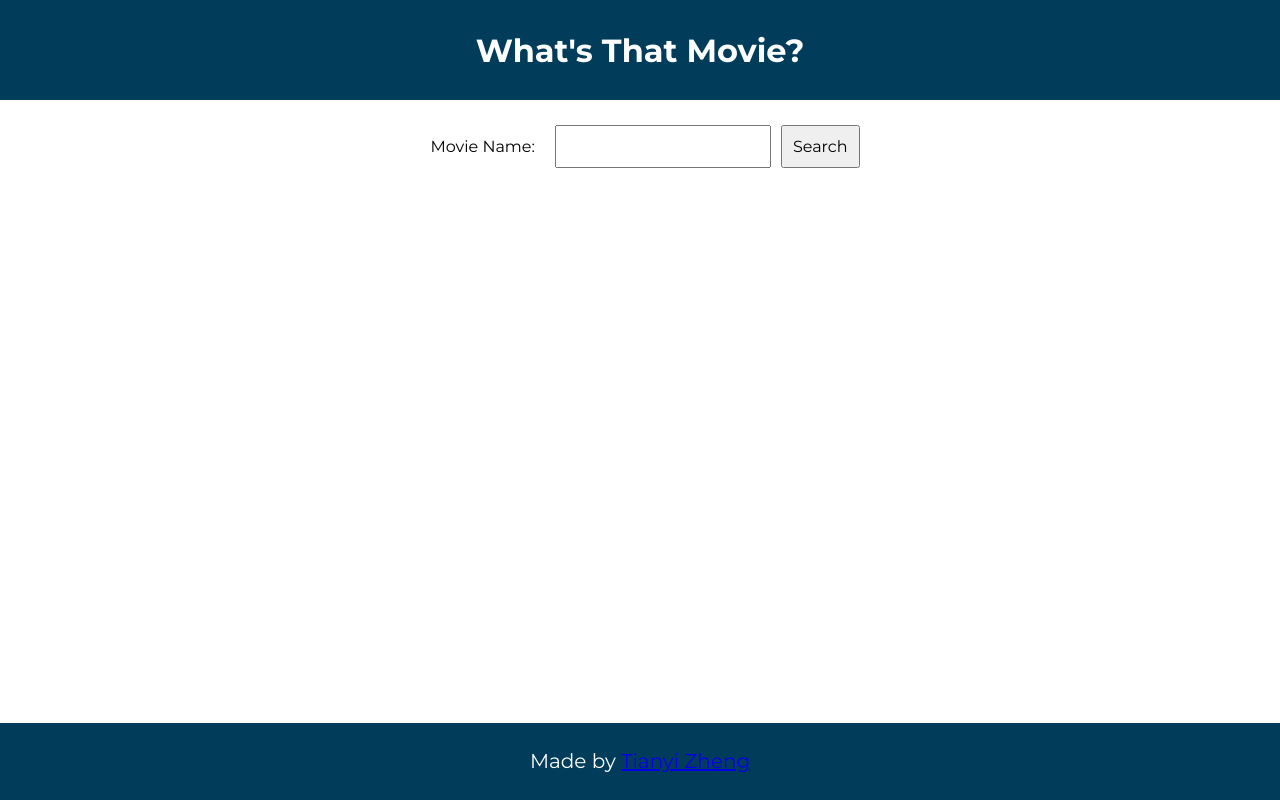
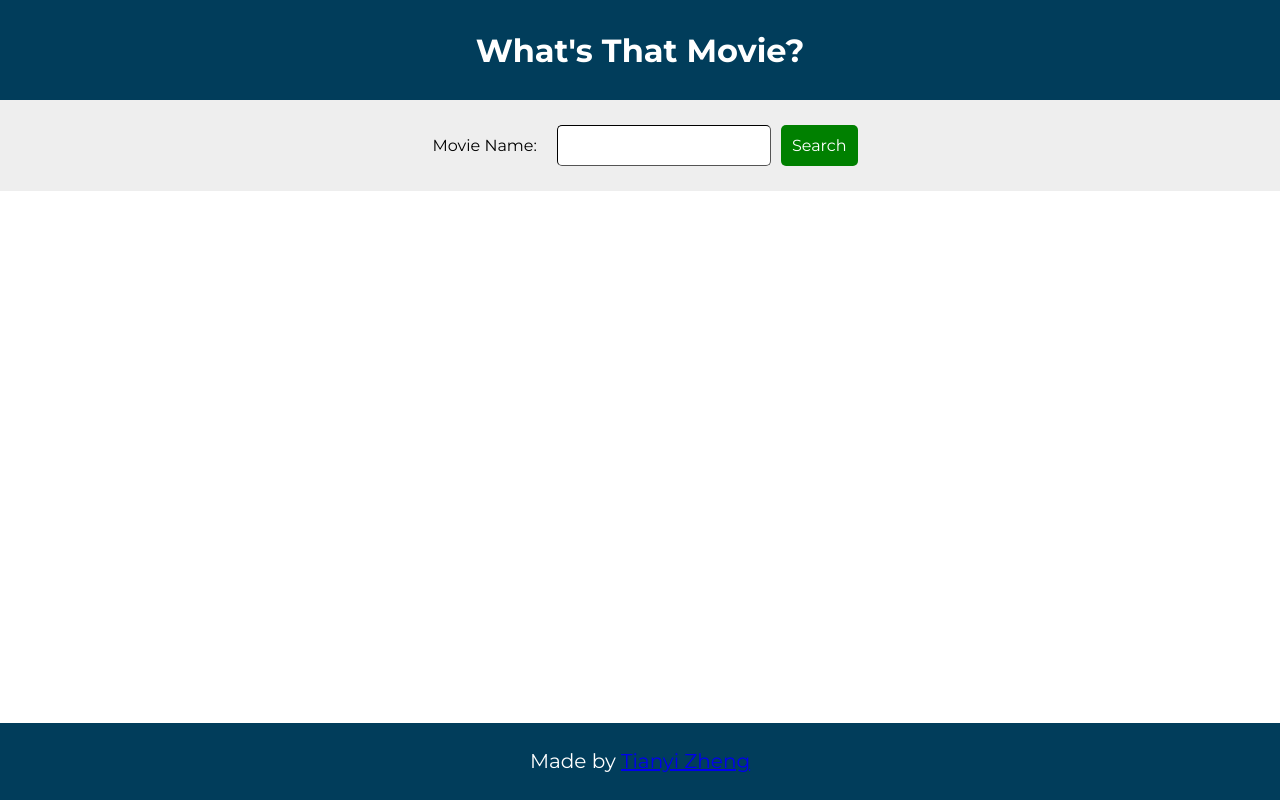
Before and after one commit to tianyizheng02/whats-that-movie, a React (Create React App) app: page / in a window 1280 px wide. Built offline with nearby package versions, Linux system fonts and the light colour scheme.

Commit message:
Refactor code and fix off-by-one error in pagination feature

```diff
--- a/src/components/Info.css
+++ b/src/components/Info.css
@@ -1,28 +1,43 @@
 .info {
-  width: 50%;
+  width: 100%;
   margin: auto;
   flex: 1 0 auto;
   padding-bottom: 20px;
-}
-
-form {
-  padding: 20px 0;
-  background-color: white;
 }
 
 form * {
   font-size: 16px;
   padding: 10px;
   margin: 5px;
+  border-radius: 5px;
+  border-width: thin;
   font-family: 'Montserrat', Arial, sans-serif;
 }
 
+#input {
+  border-color: black;
+}
+
 #search {
-  padding: 10px;
+  padding: 11px;
+  color: white;
+  background-color: green;
+  border-style: none;
 }
 
 .nav {
   font-family: 'Montserrat', Arial, sans-serif;
   padding: 10px;
-  margin: 0 10px;
+  margin: 10px 10px 0 10px;
 }
+
+#searchHeader {
+  padding: 20px 0;
+  width: 100%;
+  background-color: #eee;
+}
+
+.card {
+  width: 50%;
+  margin: auto;
+}
--- a/src/components/Info.js
+++ b/src/components/Info.js
@@ -29,6 +29,7 @@ function Info() {
 
   return (
     <div className="info">
+      <div id="searchHeader">
         <form onSubmit={submit}>
           <label id="description" htmlFor="queryInput">Movie Name:</label>
           <input id="input" value={query} type="text"
@@ -37,12 +38,10 @@ function Info() {
         </form>
 
         {showMovies ? <button className="nav" disabled={page === 1} onClick={() => fetchMovies(page - 1)}>Previous Page</button> : <></>}
-      {showMovies ? <button className="nav" disabled={page * 10 > results} onClick={() => fetchMovies(page + 1)}>Next Page</button> : <></>}
+        {showMovies ? <button className="nav" disabled={page * 10 >= results} onClick={() => fetchMovies(page + 1)}>Next Page</button> : <></>}
+      </div>
 
-      {showMovies ? <Movie movies={movies}></Movie> : <></>}
-
-      {showMovies ? <button className="nav" disabled={page === 1} onClick={() => fetchMovies(page - 1)}>Previous Page</button> : <></>}
-      {showMovies ? <button className="nav" disabled={page * 10 > results} onClick={() => fetchMovies(page + 1)}>Next Page</button> : <></>}
+      {showMovies ? <Movie class="searchResult" movies={movies}></Movie> : <></>}
     </div>
   );
 }
--- a/src/components/Movie.css
+++ b/src/components/Movie.css
@@ -34,7 +34,6 @@
   padding: 10px;
 }
 
-/* Prevents scrolling of body when modal dialog is open */
 .ReactModal__Body--open {
   overflow: hidden;
 }
@@ -52,11 +51,13 @@
 
 .modalOverlay {
   position: fixed;
+  height: 100%;
+  width: 100%;
   top: 0;
   bottom: 0;
   left: 0;
   right: 0;
-  background-color: rgba(0, 0, 0, 0.05);
+  background: rgba(0, 0, 0, 0.1);
 }
 
 .modalInfo {
--- a/src/components/Movie.js
+++ b/src/components/Movie.js
@@ -7,6 +7,8 @@ import NoPoster from '../no-poster.png';
 Modal.setAppElement('#root');
 
 function Movie(props) {
+  const months = ['January', 'February', 'March', 'April', 'May', 'June', 'July', 'August', 'September', 'October', 'November', 'December'];
+
   const [selection, setSelection] = useState({});
   const [modalOpen, setModalOpen] = useState(false);
 
@@ -22,18 +24,37 @@ function Movie(props) {
     setModalOpen(true);
   }
 
-  function showInfo() {
-    return (
-      <div className="modalInfo">
-        <h2>{selection.Title} ({selection.Year})</h2>
-        <p>Release Date: {selection.Released}</p>
-        <p>Runtime: {selection.Runtime}</p>
-        <p>Genre(s): {selection.Genre}</p>
-        <p>Director(s): {selection.Director}</p>
-        <br></br>
-        <p>{selection.Plot}</p>
-      </div>
-    );
+  function formatTitle(title, year) {
+    if (year === 'N/A' || year === undefined) {
+      return title;
+    }
+
+    return `${title} (${year})`;
+  }
+
+  function formatDate(dateString) {
+    if (dateString === 'N/A' || dateString === undefined) {
+      return dateString;
+    }
+
+    let d = new Date(dateString);
+    return `${months[d.getMonth()]} ${d.getDate()}, ${d.getFullYear()}`;
+  }
+
+  function formatTime(timeString) {
+    if (timeString === 'N/A' || timeString === undefined) {
+      return timeString;
+    }
+
+    let time = timeString.match(/(\d+) min/)[1];
+    let hours = Math.floor(time / 60);
+    let mins = time % 60;
+
+    if (hours !== 0) {
+      return `${hours} hr ${mins} min`;
+    }
+
+    return `${mins} min`;
   }
 
   return (
@@ -42,13 +63,24 @@ function Movie(props) {
         return (
           <Card className="card" key={movie.imdbID}>
             <Card.Img className="cardImage" src={movie.Poster !== 'N/A' ? movie.Poster : NoPoster}/>
-            <div className="description">
+
+          <div className="description">
               <Card.Body className="descriptionText">
-                <Card.Title className="title">{movie.Title} ({movie.Year})</Card.Title>
+                <Card.Title className="title">{formatTitle(movie.Title, movie.Year)}</Card.Title>
 
                 <button className="moreInfo" onClick={() => open(movie.imdbID)}>More info</button>
+
                 <Modal className="modal" overlayClassName="modalOverlay" isOpen={modalOpen} onRequestClose={() => setModalOpen(!modalOpen)}>
-                  {showInfo()}
+
+                  <div className="modalInfo">
+                    <h2>{formatTitle(selection.Title, selection.Year)}</h2>
+                    <p>Release Date: {formatDate(selection.Released)}</p>
+                    <p>Runtime: {formatTime(selection.Runtime)}</p>
+                    <p>Genre(s): {selection.Genre}</p>
+                    <p>Director(s): {selection.Director}</p>
+                    <br></br>
+                    <p>{selection.Plot !== 'N/A' ? selection.Plot : 'No plot synopsis available.'}</p>
+                  </div>
                 </Modal>
               </Card.Body>
             </div>
```
Lines whose indentation alone changed are shown as unchanged.
